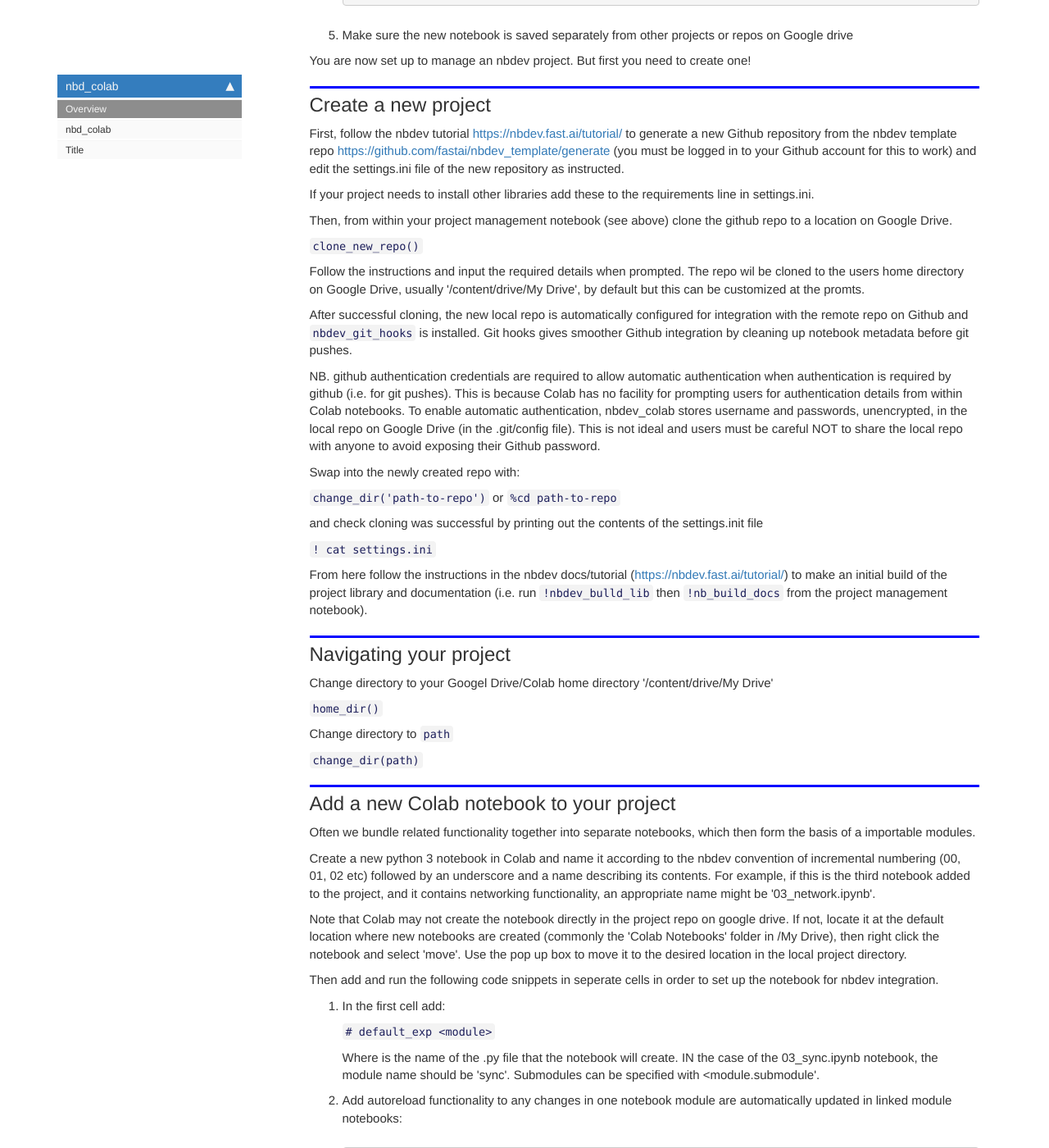
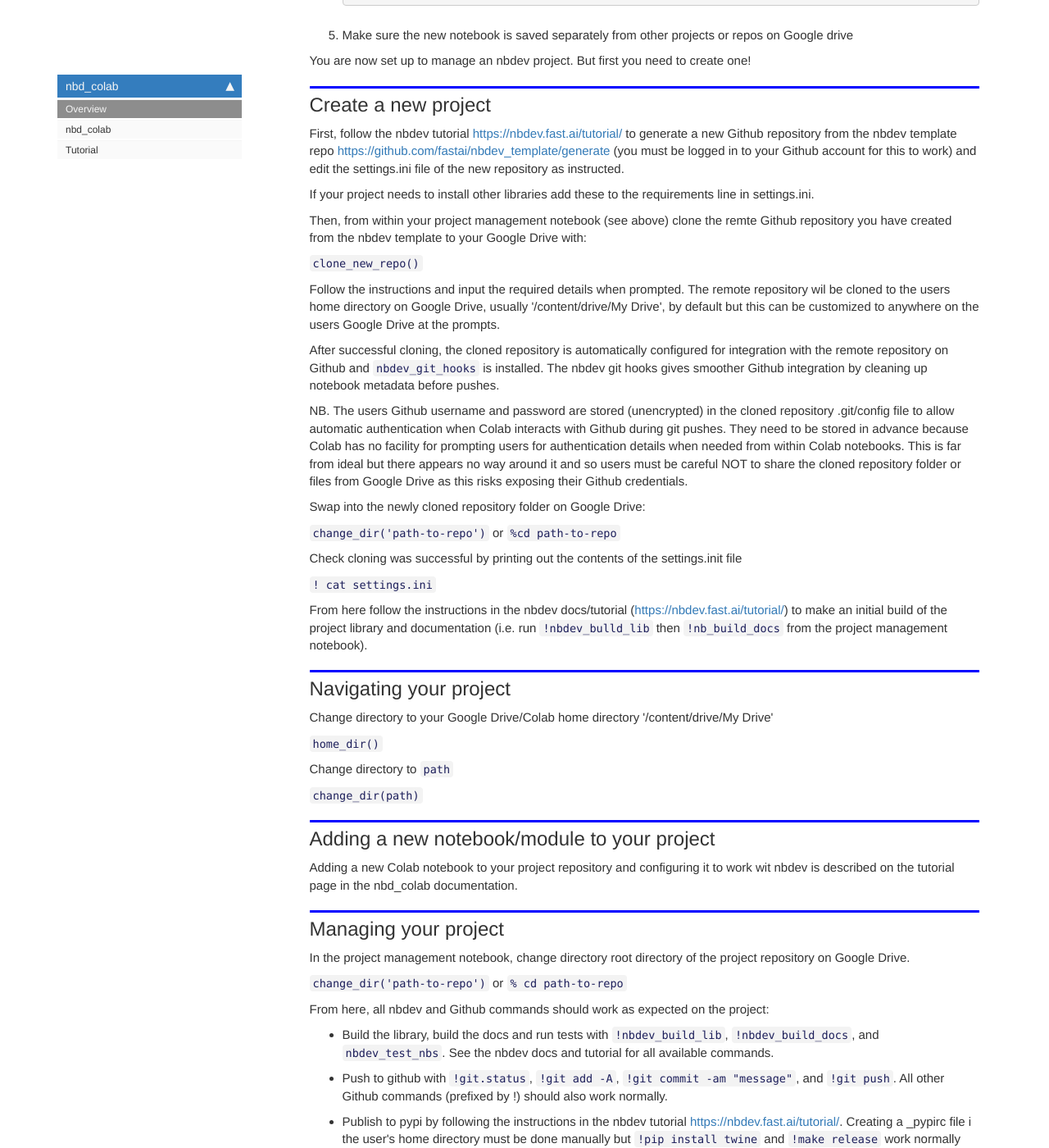
Before and after one commit to hallmx/nbd_colab, a Jekyll site: the page built from docs/index.html, in a window 1280 px wide and 1400 px high, scrolled down 1515 px. Shown: the whole window at 82% size. Built offline with Jekyll 4.4.1, drawn with Linux system fonts in a browser that asks for light colours; nearby versions of some CDN libraries; comment, search, counter and statistics services are not loaded; some of the changed text lies outside the part shown.

Commit message:
title and text added to the tutorial module

```diff
--- a/docs/_data/sidebars/home_sidebar.yml
+++ b/docs/_data/sidebars/home_sidebar.yml
@@ -13,7 +13,7 @@ entries:
       title: nbd_colab
       url: /core
     - output: web,pdf
-      title: Title
+      title: Tutorial
       url: /tutorial
     output: web
     title: nbd_colab
--- a/docs/index.html
+++ b/docs/index.html
@@ -38,8 +38,8 @@ summary: "nbd_colab is a thin wrapper around the nbdev library to facilitate the
 <div class="cell border-box-sizing text_cell rendered"><div class="inner_cell">
 <div class="text_cell_render border-box-sizing rendered_html">
 <h2 id="Overview">Overview<a class="anchor-link" href="#Overview">&#182;</a></h2><p>Fastai.nbdev is a system for exploratory programming using Jupyter notebooks developed by Jeremy Howard and Sylvian Gugger of fastai. It is aimed at helping python developers practice literate programming. Ideally nbdev is used from within a python/linux environment on a local machine, but many machine learning and deep learning practitioners use Google Colaboratory (Colab)  to develop and run their projects taking advantage of Colab's free GPUs and TPUs.</p>
-<p>nbdev works perfectly well with Colab but there are a few quirks and twists to getting the nbdev programming system integrating smoothly with Colab and Google Drive and this is where nbd_colab comes in. This module provides some useful tools for setting up nbdev with Google Colab and Google Drive with additional documentation for developers to get the most out of using nbdev with Colab.</p>
-<p>Read the full nbdev documention and tutorial at <a href="https://nbdev.fast.ai/">https://nbdev.fast.ai/</a>.</p>
+<p>nbdev works perfectly well with Colab but there are a few quirks and twists to getting the nbdev programming system integrating smoothly with Colab and Google Drive and this is where nbd_colab comes in. This module provides some useful tools for setting up nbdev with Google Colab and Google Drive together with additional documentation for developers to get the most out of using nbdev with Colab.</p>
+<p>Use of this module assumes the user is familiar with fastai.nbdev, github, Google Colaboratory and Google Drive. Full nbdev documentation and totorial is at <a href="https://nbdev.fast.ai/">https://nbdev.fast.ai/</a>.</p>
 
 </div>
 </div>
@@ -52,9 +52,9 @@ summary: "nbd_colab is a thin wrapper around the nbdev library to facilitate the
 </div>
 <div class="cell border-box-sizing text_cell rendered"><div class="inner_cell">
 <div class="text_cell_render border-box-sizing rendered_html">
-<p>Normally, when developing using Jupyter notebooks we would write project code in the notebook and manage the project from the command line. Using Colab as our development environment we don't have a command line as such but can of course access the operating system and command line from Jupyter cells using the os module or ! and % prefixes.</p>
-<p>It is therefore entirely possible to manage an nbdev project from within notebooks you are using for development, but having code for two differet purposes - project code and command line code - in the smae notebook can become confusing and cumbersome quite quickly. An alternative approach is to set up a Colab notebook outside of the project directory to act exclusively as the 'command line' and manage the project from there. Such a project managemnt notebook, separate from the project itself, is used for running tests, for Github and nbdev integration, making Pypi releases and anything else you would normally use the command line.</p>
-<p>To create a project management notebook that can use nbd_colab follow the code below. The following assumes you are are logged in to Google Colaboratory and have access to Google Drive.</p>
+<p>Normally, when developing using Jupyter we would write project code in a notebook and manage the project from the command line. With Colab as our development environment, we don't have a command line as such, but we can access the operating system and command line from notebook cells using the os module and ! or % prefixes.</p>
+<p>So it is quite possible to manage an nbdev project entirely from within your development notebooks, but having code for two different purposes - project code and command line code - in the same notebook quickly becomes cumbersome and confusing. An alternative approach is to set up a Colab notebook outside of the project directory to be used exclusively for command line tasks. Such a project managemnt notebook, separate from the project itself, is used for running tests, for Github and nbdev integration, making Pypi releases and anything else you would normally use the command line.</p>
+<p>To create a project management notebook that can use nbdev and nbd_colab follow the instructions below. The following assumes you are are logged in to Google Colaboratory and have access to Google Drive.</p>
 <ol>
 <li>Create a new python 3 Jupyter notebook in Colab.</li>
 <li>Install nbd_colab
@@ -89,20 +89,20 @@ summary: "nbd_colab is a thin wrapper around the nbdev library to facilitate the
 </div>
 <div class="cell border-box-sizing text_cell rendered"><div class="inner_cell">
 <div class="text_cell_render border-box-sizing rendered_html">
-<p>Then, from within your project management notebook (see above) clone the github repo to a location on Google Drive.</p>
+<p>Then, from within your project management notebook (see above) clone the remte Github repository you have created from the nbdev template to your Google Drive with:</p>
 <p><code>clone_new_repo()</code></p>
-<p>Follow the instructions and input the required details when prompted. The repo wil be cloned to the users home directory on Google Drive, usually '/content/drive/My Drive', by default but this can be customized at the promts.</p>
-<p>After successful cloning, the new local repo is automatically configured for integration with the remote repo on Github and <code>nbdev_git_hooks</code> is installed. Git hooks gives smoother Github integration by cleaning up notebook metadata before git pushes.</p>
-<p>NB. github authentication credentials are required to allow automatic authentication when authentication is required by github (i.e. for git pushes). This is because Colab has no facility for prompting users for authentication details from within Colab notebooks. To enable automatic authentication, nbdev_colab stores username and passwords, unencrypted, in the local repo on Google Drive (in the .git/config file). This is not ideal and users must be careful NOT to share the local repo with anyone to avoid exposing their Github password.</p>
+<p>Follow the instructions and input the required details when prompted. The remote repository wil be cloned to the users home directory on Google Drive, usually '/content/drive/My Drive', by default but this can be customized to anywhere on the users Google Drive at the prompts.</p>
+<p>After successful cloning, the cloned repository is automatically configured for integration with the remote repository on Github and <code>nbdev_git_hooks</code> is installed. The nbdev git hooks gives smoother Github integration by cleaning up notebook metadata before pushes.</p>
+<p>NB. The users Github username and password are stored (unencrypted) in the cloned repository .git/config file to allow automatic authentication when Colab interacts with Github during git pushes. They need to be stored in advance because Colab has no facility for prompting users for authentication details when needed from within Colab notebooks. This is far from ideal but there appears no way around it and so users must be careful NOT to share the cloned repository folder or files from Google Drive as this risks exposing their Github credentials.</p>
 
 </div>
 </div>
 </div>
 <div class="cell border-box-sizing text_cell rendered"><div class="inner_cell">
 <div class="text_cell_render border-box-sizing rendered_html">
-<p>Swap into the newly created repo with:</p>
+<p>Swap into the newly cloned repository folder on Google Drive:</p>
 <p><code>change_dir('path-to-repo')</code> or <code>%cd path-to-repo</code></p>
-<p>and check cloning was successful by printing out the contents of the settings.init file</p>
+<p>Check cloning was successful by printing out the contents of the settings.init file</p>
 <p><code>! cat settings.ini</code></p>
 <p>From here follow the instructions in the nbdev docs/tutorial (<a href="https://nbdev.fast.ai/tutorial/">https://nbdev.fast.ai/tutorial/</a>) to make an initial build of the project library and documentation (i.e. run <code>!nbdev_bulld_lib</code> then <code>!nb_build_docs</code> from the project management notebook).</p>
 
@@ -117,7 +117,7 @@ summary: "nbd_colab is a thin wrapper around the nbdev library to facilitate the
 </div>
 <div class="cell border-box-sizing text_cell rendered"><div class="inner_cell">
 <div class="text_cell_render border-box-sizing rendered_html">
-<p>Change directory to your Googel Drive/Colab home directory '/content/drive/My Drive'</p>
+<p>Change directory to your Google Drive/Colab home directory '/content/drive/My Drive'</p>
 <p><code>home_dir()</code></p>
 
 </div>
@@ -133,53 +133,13 @@ summary: "nbd_colab is a thin wrapper around the nbdev library to facilitate the
 </div>
 <div class="cell border-box-sizing text_cell rendered"><div class="inner_cell">
 <div class="text_cell_render border-box-sizing rendered_html">
-<h2 id="Add-a-new-Colab-notebook-to-your-project">Add a new Colab notebook to your project<a class="anchor-link" href="#Add-a-new-Colab-notebook-to-your-project">&#182;</a></h2>
+<h2 id="Adding-a-new-notebook/module-to-your-project">Adding a new notebook/module to your project<a class="anchor-link" href="#Adding-a-new-notebook/module-to-your-project">&#182;</a></h2>
 </div>
 </div>
 </div>
 <div class="cell border-box-sizing text_cell rendered"><div class="inner_cell">
 <div class="text_cell_render border-box-sizing rendered_html">
-<p>Often we bundle related functionality together into separate notebooks, which then form the basis of a importable modules.</p>
-<p>Create a new python 3 notebook in Colab and name it according to the nbdev convention of incremental numbering (00, 01, 02 etc) followed by an underscore and a name describing its contents. For example, if this is the third notebook added to the project, and it contains networking functionality, an appropriate name might be '03_network.ipynb'.</p>
-<p>Note that Colab may not create the notebook directly in the project repo on google drive. If not, locate it at the default location where new notebooks are created (commonly the 'Colab Notebooks' folder in /My Drive), then right click the notebook and select 'move'. Use the pop up box to move it to the desired location in the local project directory.</p>
-<p>Then add and run the following code snippets in seperate cells in order to set up the notebook for nbdev integration.</p>
-<ol>
-<li><p>In the first cell add:</p>
-<p><code># default_exp &lt;module&gt;</code></p>
-<p>Where <module> is the name of the .py file that the notebook will create. IN the case of the 03_sync.ipynb notebook, the module name should be 'sync'. Submodules can be specified with &lt;module.submodule'.</p>
-</li>
-<li><p>Add autoreload functionality to any changes in one notebook module are automatically updated in linked module notebooks:</p>
-
-<pre><code>#hide
-%load_ext autoreload
-%autoreload 2</code></pre>
-</li>
-<li><p>Then code to connect your Colab instance to Google Drive:</p>
-
-<pre><code># hide
-from google.colab import drive
-drive.mount('/content/drive')</code></pre>
-</li>
-<li><p>Required installs. Fastcore is required for running tests from nbdev.</p>
-
-<pre><code># hide
-!pip install nbdev
-!pip install fastcore</code></pre>
-</li>
-<li><p>Import modules:</p>
-
-<pre><code>#export
-from nbdev import *
-from nbdev.showdoc import *</code></pre>
-</li>
-<li><p>Add the in-notebook export cell. Running this cell exports modules directly from the notebook (without having to go to the command line). The nbdev docs suggest adding it as the final cell in the notebook.</p>
-
-<pre><code>#hide
-from nbdev.export import notebook2script
-notebook2script()</code></pre>
-<p>Finally, cd into the root directoryof your <code>repo</code> on Google Drive <code>cd /content/drive/My drive/repo</code> and your ready to code your project.</p>
-</li>
-</ol>
+<p>Adding a new Colab notebook to your project repository and configuring it to work wit nbdev is described on the tutorial page in the nbd_colab documentation.</p>
 
 </div>
 </div>
@@ -192,9 +152,9 @@ notebook2script()</code></pre>
 </div>
 <div class="cell border-box-sizing text_cell rendered"><div class="inner_cell">
 <div class="text_cell_render border-box-sizing rendered_html">
-<p>In the project management notebook, change directory to the project root directory on Google Drive.</p>
+<p>In the project management notebook, change directory root directory of the project repository on Google Drive.</p>
 <p><code>change_dir('path-to-repo')</code>  or  <code>% cd path-to-repo</code></p>
-<p>From here, all nbdev and Github commands work as expected for the project:</p>
+<p>From here, all nbdev and Github commands should work as expected on the project:</p>
 <ul>
 <li><p>Build the library, build the docs and run tests with <code>!nbdev_build_lib</code>, <code>!nbdev_build_docs</code>, and <code>nbdev_test_nbs</code>. See the nbdev docs and tutorial for all available commands.</p>
 </li>
@@ -216,11 +176,11 @@ notebook2script()</code></pre>
 <div class="cell border-box-sizing text_cell rendered"><div class="inner_cell">
 <div class="text_cell_render border-box-sizing rendered_html">
 <ul>
-<li><p>To use nbdev/Github/pypi functionality it is necessary to <code>%cd</code> into the local project repo on Google Drive.</p>
+<li><p>To use nbdev/Github/pypi functionality it is necessary to <code>%cd</code> into the project repository on Google Drive.</p>
 </li>
 <li><p>Use <code>%cd</code> for changing directory but <code>!cmd</code> for other command line actions.</p>
 </li>
-<li><p>Google Colab can't edit text files so editing text files (for example 'settings.init' or '<strong>init</strong>.py') requires either linking a text editor to your Google Drive or simply downloading the text file from Google Drive to your local machine, editing it there with your chosen text editor, followed by re-uploading it to Google Drive when done.</p>
+<li><p>Google Colab can't edit text files so editing text files (for example 'settings.init' or '<strong>init</strong>.py') requires either linking a text editor to your Google Drive or simply downloading the text file from the project reposotory on Google Drive to your local machine, editing it there with your chosen text editor, followed by re-uploading it when done.</p>
 </li>
 <li><p><code>show_doc(class.method)</code> doesn't give the expected notebook output in Colab notebook cells. However, it works fine when the documentation is built with <code>!nbdev_build_docs</code> so do continue to use it as per the nbdev docs/tutorial (<a href="https://nbdev.fast.ai/">https://nbdev.fast.ai/</a>)</p>
 </li>
@@ -228,7 +188,7 @@ notebook2script()</code></pre>
 </li>
 <li><p>Running <code>!nbdev_test_nbs</code> runs tests on all notebooks in the project. As well as passing all specific tests, project notebooks must also be able to run from start to finish independently to pass. For example, if a notebook contains code to connect to Google Drive (e.g. <code>drive.mount("/content/drive")</code>,  but is not connected to Google Drive at the time of the test, it may fail because notebook execution will stall at this point pending user input.</p>
 </li>
-<li><p>Notebook cells relying on installs specifically within the Colab environment will cause Github tests to fail during a github push. The push and githubpages build still succeed, but the push is marked as a fail with a red cross because testing failed. A common culprit is <code>from google.colab import drive</code>. Comment this out if you want the github tests to succeed during a push</p>
+<li><p>Notebook cells relying on installs specifically within the Colab environment will cause Github tests to fail during git push. The push to the re,lot erepository and building the documenation on Githubpages will still proceed, but the push is marked as a fail with a red cross because of the failed tests. A common culprit is <code>from google.colab import drive</code>. Comment this out if you want the Github tests to succeed during a push</p>
 </li>
 <li><p>There are probably others - I'll add to the list as I become aware of them!</p>
 </li>
--- a/docs/sidebar.json
+++ b/docs/sidebar.json
@@ -2,6 +2,6 @@
   "nbd_colab": {
     "Overview": "/",
     "nbd_colab": "/core",
-    "Title": "/tutorial"
+    "Tutorial": "/tutorial"
   }
 }
--- a/docs/tutorial.html
+++ b/docs/tutorial.html
@@ -1,11 +1,11 @@
 ---
 
-title: Title
+title: Tutorial
 
 keywords: fastai
 sidebar: home_sidebar
 
-summary: "summary"
+summary: "A quick guide to adding a new Colaboratory notebook/module to your project repository and configuring it for use with nbdev. Note, nbdev_colab is not needed for creating a new notebook/module. "
 ---
 <!--
 
@@ -27,20 +27,12 @@ summary: "summary"
 </div>
 <div class="cell border-box-sizing text_cell rendered"><div class="inner_cell">
 <div class="text_cell_render border-box-sizing rendered_html">
-<p>Project code here</p>
-
+<h2 id="Add-a-new-Colab-notebook/module-to-your-project-repository.">Add a new Colab notebook/module to your project repository.<a class="anchor-link" href="#Add-a-new-Colab-notebook/module-to-your-project-repository.">&#182;</a></h2>
 </div>
 </div>
 </div>
 <div class="cell border-box-sizing text_cell rendered"><div class="inner_cell">
 <div class="text_cell_render border-box-sizing rendered_html">
-<h2 id="Add-a-new-Colab-notebook-to-your-project">Add a new Colab notebook to your project<a class="anchor-link" href="#Add-a-new-Colab-notebook-to-your-project">&#182;</a></h2>
-</div>
-</div>
-</div>
-<div class="cell border-box-sizing text_cell rendered"><div class="inner_cell">
-<div class="text_cell_render border-box-sizing rendered_html">
-<p>Often we bundle related functionality together into separate notebooks, which then form the basis of a importable modules.</p>
 <p>Create a new python 3 notebook in Colab and name it according to the nbdev convention of incremental numbering (00, 01, 02 etc) followed by an underscore and a name describing its contents. For example, if this is the third notebook added to the project, and it contains networking functionality, an appropriate name might be '03_network.ipynb'.</p>
 <p>Note that Colab may not create the notebook directly in the project repo on google drive. If not, locate it at the default location where new notebooks are created (commonly the 'Colab Notebooks' folder in /My Drive), then right click the notebook and select 'move'. Use the pop up box to move it to the desired location in the local project directory.</p>
 <p>Then add and run the following code snippets in seperate cells in order to set up the notebook for nbdev integration.</p>
@@ -67,11 +59,17 @@ drive.mount('/content/drive')</code></pre>
 !pip install nbdev
 !pip install fastcore</code></pre>
 </li>
-<li><p>Import modules:</p>
+<li><p>Add a text cell with the following code and replace the placeholder text with the name/title for your module that you want to appear in the documentation.</p>
 
-<pre><code>#export
+<pre><code># Module title</code></pre>
+</li>
+<li><p>Add the following code to the same text cell as the module title. The '&gt;' creates a indented and formatted text cell below the module title where you can add eplanation/details of the module.</p>
+
+<pre><code>&gt; Details.</code></pre>
+</li>
+<li><p>Import modules: <code>#export
 from nbdev import *
-from nbdev.showdoc import *</code></pre>
+from nbdev.showdoc import *</code></p>
 </li>
 <li><p>Add the in-notebook export cell. Running this cell exports modules directly from the notebook (without having to go to the command line). The nbdev docs suggest adding it as the final cell in the notebook.</p>
 
```
Also changed, not shown: README.md, 2 other files.
